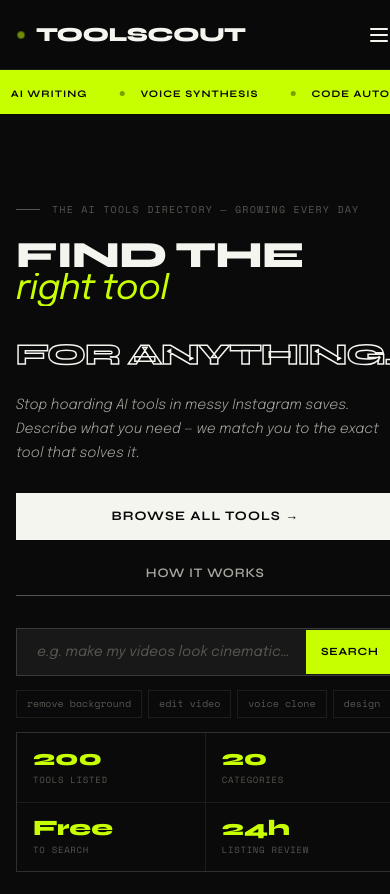
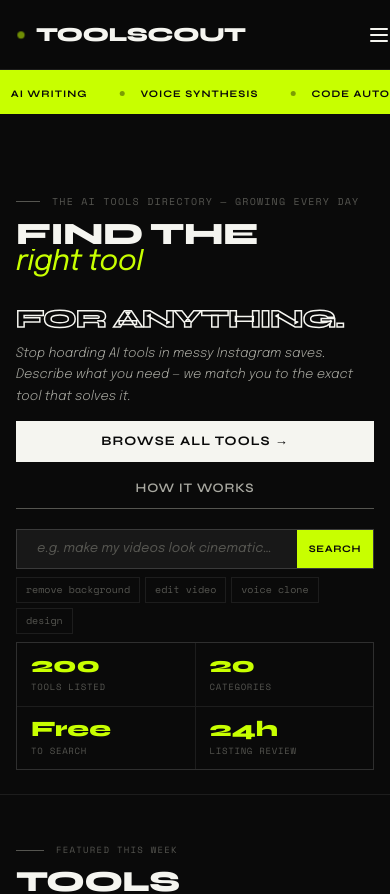
Before and after one commit to AnujShete-cpu/toolscout, a React (Vite) app: page / in a window 390 px wide. Shown: the top 894 px of the page. Built offline with nearby package versions, Linux system fonts and the light colour scheme.

Commit message:
Refactor hero section styles for improved layout

```diff
--- a/src/index.css
+++ b/src/index.css
@@ -1549,19 +1549,19 @@
 
   /* --- HERO SECTION --- */
   .hero {
-    padding: 96px 20px 48px;
+    padding: 82px 20px 28px;
     grid-template-columns: 1fr;
     min-height: auto;
-    gap: 32px;
+    gap: 20px;
     align-items: start;
   }
 
   /* CRITICAL FIX: prevent mid-word line breaks on all headlines */
   .hero-headline {
-    font-size: clamp(36px, 9.5vw, 60px);
+    font-size: clamp(30px, 8vw, 52px);
     line-height: .95;
     letter-spacing: -.03em;
-    margin-bottom: 24px;
+    margin-bottom: 12px;
     /* Prevent any word from splitting across lines */
     hyphens: none;
     -webkit-hyphens: none;
@@ -1569,13 +1569,13 @@
   }
 
   .hero-headline .line-accent {
-    font-size: clamp(34px, 9vw, 56px);
+    font-size: clamp(28px, 7.5vw, 48px);
     display: block;
   }
 
   .hero-headline .line-outline {
     display: block;
-    font-size: clamp(28px, 7.5vw, 50px);
+    font-size: clamp(24px, 6.5vw, 42px);
     white-space: nowrap;
     overflow: hidden;
     text-overflow: clip;
@@ -1583,7 +1583,7 @@
 
   .hero-eyebrow {
     font-size: 10px;
-    margin-bottom: 20px;
+    margin-bottom: 10px;
     letter-spacing: .12em;
   }
 
@@ -1592,9 +1592,9 @@
   }
 
   .hero-sub {
-    font-size: 14px;
-    line-height: 1.72;
-    margin-bottom: 28px;
+    font-size: 13px;
+    line-height: 1.65;
+    margin-bottom: 16px;
     max-width: 100%;
   }
 
@@ -1602,26 +1602,26 @@
   .hero-actions {
     flex-direction: column;
     align-items: stretch;
-    gap: 12px;
+    gap: 7px;
     width: 100%;
   }
 
   .hero-actions .btn-primary {
     justify-content: center;
     width: 100%;
-    padding: 13px 24px;
+    padding: 10px 20px;
   }
 
   .hero-actions .btn-ghost {
     justify-content: center;
-    padding: 11px 0;
+    padding: 9px 0;
     border-bottom: 1px solid var(--white3);
     text-align: center;
   }
 
   /* Hero right panel */
   .hero-right {
-    gap: 14px;
+    gap: 8px;
     align-self: auto;
   }
 
@@ -1630,25 +1630,25 @@
   }
 
   .search-box input {
-    font-size: 14px;
-    padding: 12px 10px 12px 0;
+    font-size: 13px;
+    padding: 9px 10px 9px 0;
   }
 
   .search-go {
-    min-height: 44px;
-    padding: 0 15px;
-    font-size: 11px;
+    min-height: 38px;
+    padding: 0 12px;
+    font-size: 10px;
     white-space: nowrap;
     flex-shrink: 0;
   }
 
   .hint-row {
-    gap: 6px;
+    gap: 5px;
   }
 
   .hint {
     font-size: 10px;
-    padding: 5px 10px;
+    padding: 4px 9px;
   }
 
   .hero-stats {
@@ -1657,11 +1657,11 @@
   }
 
   .hero-stat {
-    padding: 14px 16px;
+    padding: 11px 14px;
   }
 
   .hero-stat-num {
-    font-size: 24px;
+    font-size: 22px;
   }
 
   .hero-stat-label {
@@ -1707,17 +1707,21 @@
     align-self: auto;
   }
 
-  /* Ensure any self-end wrappers inside section-row also center on mobile */
-  .section-row .self-end {
-    align-self: auto;
+  /* Center the Submit Tool wrapper div only — NOT bare .self-end buttons */
+  .section-row div.self-end {
+    align-self: stretch;
     width: 100%;
     display: flex;
     justify-content: center;
-  }
-
-  .section-row .self-end .btn-primary {
+    align-items: center;
+  }
+
+  .section-row div.self-end .btn-primary,
+  .section-row div.self-end a.btn-primary {
     width: auto;
     min-width: 200px;
+    max-width: 280px;
+    justify-content: center;
   }
 
   /* --- TOOL CARDS --- */
@@ -2113,14 +2117,14 @@
 
   /* Hero headline — tighter font on very small screens */
   .hero-headline {
-    font-size: clamp(34px, 9.5vw, 48px);
+    font-size: clamp(28px, 8vw, 40px);
     letter-spacing: -.02em;
     hyphens: none;
     -webkit-hyphens: none;
   }
 
   .hero-headline .line-accent {
-    font-size: clamp(32px, 9vw, 46px);
+    font-size: clamp(26px, 7.5vw, 38px);
   }
 
   /* Ensure no single word ever wraps mid-character */
@@ -2134,11 +2138,12 @@
   }
 
   .hero {
-    padding: 88px 16px 48px;
+    padding: 80px 16px 24px;
   }
 
   .hero-sub {
-    font-size: 14px;
+    font-size: 13px;
+    margin-bottom: 14px;
   }
 
   .hero-stat-num {
```
